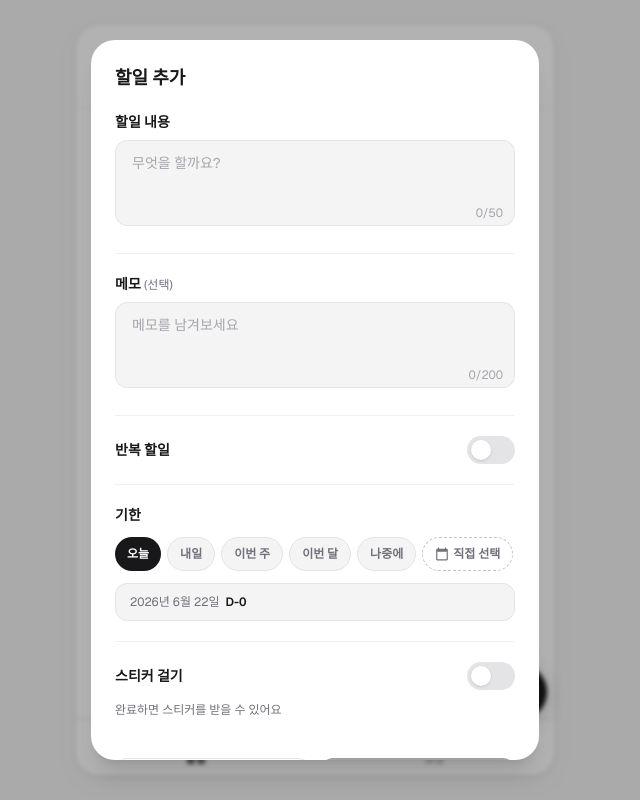
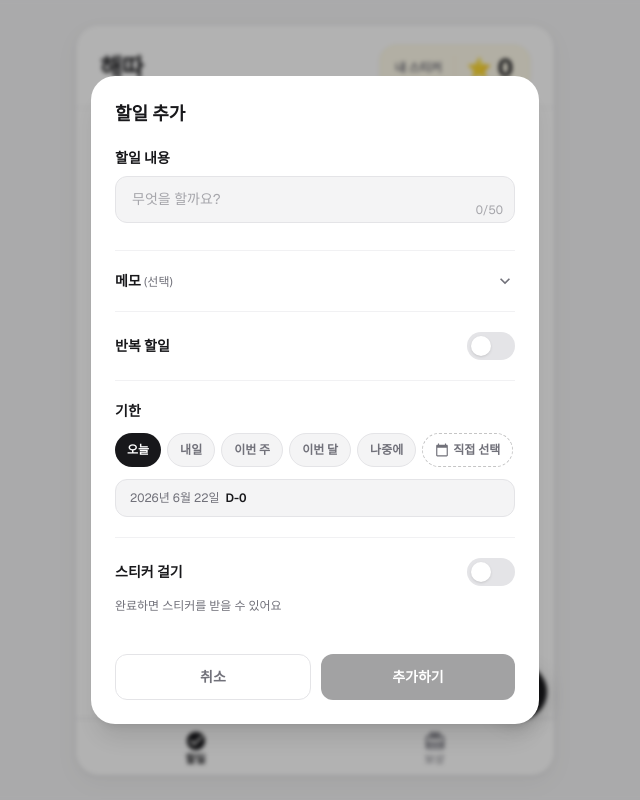
Before and after one commit to Jang-eunhye/haedda, a Next.js app: page / in a window 1280 px wide. Both pictures are taken after a click on the button "할일 추가". Shown: the whole page, without its empty margins (325-965 px from the left). Built offline with nearby package versions, Linux system fonts and the light colour scheme.

Commit message:
feat: 메모 열고 닫기, 할일 내용 사이즈 조정

```diff
--- a/src/app/components/TodoFormModal.tsx
+++ b/src/app/components/TodoFormModal.tsx
@@ -1,7 +1,8 @@
 'use client';
 
-import { useState, useEffect } from 'react';
+import { useState, useEffect, useRef, useCallback } from 'react';
 import { createPortal } from 'react-dom';
+import { MdKeyboardArrowDown } from 'react-icons/md';
 import { Todo, TodoInput } from '../types';
 import { getTodayISO, normalizeDeadline } from '../utils/date';
 import { computeNextDeadline } from '../utils/recurrence';
@@ -47,7 +48,30 @@ export default function TodoFormModal({ onClose, onSave, todo }: Props) {
   const [dayOfMonth, setDayOfMonth] = useState<number>(
     typeof todo?.recurrence?.dayOfMonth === 'number' ? todo.recurrence.dayOfMonth : 1
   );
+  const [memoOpen, setMemoOpen] = useState(!!todo?.memo?.trim());
   const [mounted, setMounted] = useState(false);
+  const contentRef = useRef<HTMLTextAreaElement>(null);
+
+  const resizeContentField = useCallback(() => {
+    const el = contentRef.current;
+    if (!el) return;
+
+    const style = getComputedStyle(el);
+    const lineHeight = parseFloat(style.lineHeight) || 20;
+    const padding =
+      parseFloat(style.paddingTop) + parseFloat(style.paddingBottom);
+    const oneLine = lineHeight + padding;
+    const twoLine = lineHeight * 2 + padding;
+
+    el.style.height = 'auto';
+    const scrollHeight = el.scrollHeight;
+
+    if (scrollHeight <= twoLine) {
+      el.style.height = `${Math.max(oneLine, scrollHeight)}px`;
+    } else {
+      el.style.height = `${scrollHeight}px`;
+    }
+  }, []);
 
   useEffect(() => {
     setMounted(true);
@@ -56,6 +80,10 @@ export default function TodoFormModal({ onClose, onSave, todo }: Props) {
       document.body.style.overflow = '';
     };
   }, []);
+
+  useEffect(() => {
+    resizeContentField();
+  }, [content, resizeContentField]);
 
   const handleSubmit = (e: React.FormEvent) => {
     e.preventDefault();
@@ -115,11 +143,12 @@ export default function TodoFormModal({ onClose, onSave, todo }: Props) {
             </label>
             <div className="relative">
               <textarea
+                ref={contentRef}
                 value={content}
                 onChange={e => setContent(e.target.value.slice(0, CONTENT_MAX))}
                 placeholder="무엇을 할까요?"
-                rows={3}
-                className="w-full bg-background border border-border rounded-xl px-4 py-3 text-sm resize-none focus:outline-none focus:ring-2 focus:ring-foreground/10 focus:border-foreground/20 transition-colors placeholder:text-muted/60"
+                rows={1}
+                className="w-full bg-background border border-border rounded-xl px-4 py-3 text-sm leading-normal resize-none overflow-hidden focus:outline-none focus:ring-2 focus:ring-foreground/10 focus:border-foreground/20 transition-colors placeholder:text-muted/60"
               />
               <span
                 className={`absolute bottom-3 right-3 text-xs tabular-nums ${
@@ -132,10 +161,25 @@ export default function TodoFormModal({ onClose, onSave, todo }: Props) {
           </div>
 
           <div className="border-t border-border/50 pt-5 mt-5">
-            <label className="block text-sm font-semibold text-foreground mb-2">
+            <button
+              type="button"
+              onClick={() => setMemoOpen(open => !open)}
+              aria-expanded={memoOpen}
+              className="flex w-full items-center justify-between gap-3 text-left"
+            >
+              <span className="text-sm font-semibold text-foreground">
                 메모 <span className="text-xs font-normal text-muted">(선택)</span>
-            </label>
-            <div className="relative">
+              </span>
+              <MdKeyboardArrowDown
+                size={20}
+                className={`shrink-0 text-muted transition-transform duration-200 ${
+                  memoOpen ? 'rotate-180' : ''
+                }`}
+                aria-hidden
+              />
+            </button>
+            {memoOpen && (
+              <div className="relative mt-2">
                 <textarea
                   value={memo}
                   onChange={e => setMemo(e.target.value.slice(0, MEMO_MAX))}
@@ -151,6 +195,7 @@ export default function TodoFormModal({ onClose, onSave, todo }: Props) {
                   {memo.length}/{MEMO_MAX}
                 </span>
               </div>
+            )}
           </div>
 
           <div className="border-t border-border/50 pt-5 mt-5">
```
Lines whose indentation alone changed are shown as unchanged.
